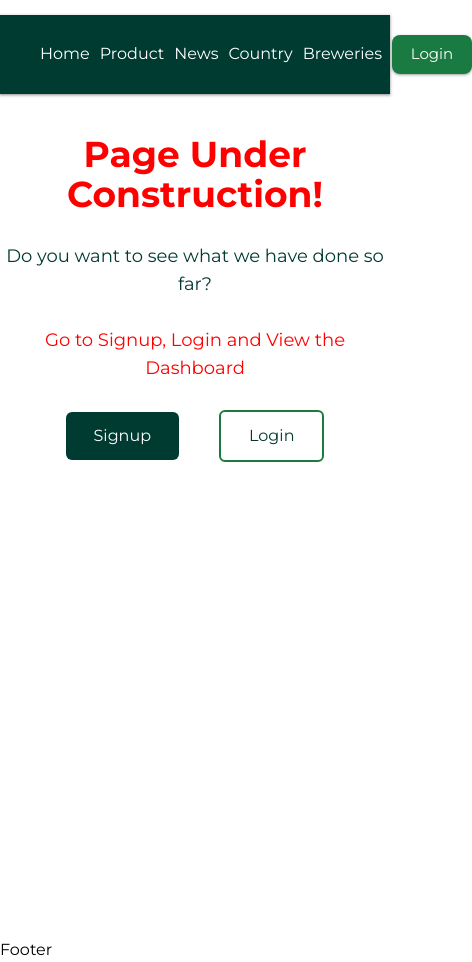
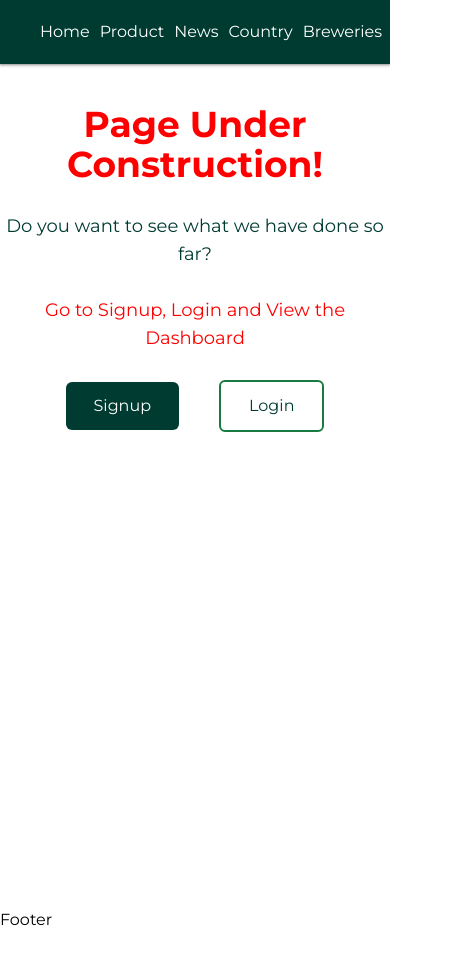
Before and after one commit to olakved/e-commerce, a React (Vite) app: page / in a window 390 px wide. Shown: the whole page, 472 px wide, since content can reach past the window. After the commit the page ends 932 px from the top, so only its background shows below. Built offline with nearby package versions, Linux system fonts and the light colour scheme.

Commit message:
correction

```diff
--- a/src/components/header/index.jsx
+++ b/src/components/header/index.jsx
@@ -3,6 +3,7 @@ import { HeaderWrapper } from "./styles";
 import { headerData } from "./mock";
 import { Link } from "react-router-dom";
 import headerLogo from "../../assets/logo.png";
+
 function Header() {
   return (
     <HeaderWrapper className="w-[100%]">
@@ -24,7 +25,7 @@ function Header() {
               </div>
             ))}
 
-            <button className="navMenuBtn">
+            <button className="navMenuBtn sm:hidden">
               <Link to="/login">Login</Link>
             </button>
           </div>
--- a/src/components/header/styles.js
+++ b/src/components/header/styles.js
@@ -32,6 +32,13 @@ export const HeaderWrapper = styled.header`
     display: flex;
     justify-content: space-between;
     padding: 20px 80px;
+  }
+
+  .headerBox.Active {
+    display: flex;
+    justify-content: center;
+    align-items: center;
+    flex-direction: column;
   }
 
   .navMenu {
@@ -92,7 +99,6 @@ export const HeaderWrapper = styled.header`
 
   @media screen and (max-width: 550px) {
     .headerBox {
-      margin-top: 15px;
       padding: 20px 40px;
     }
 
```
